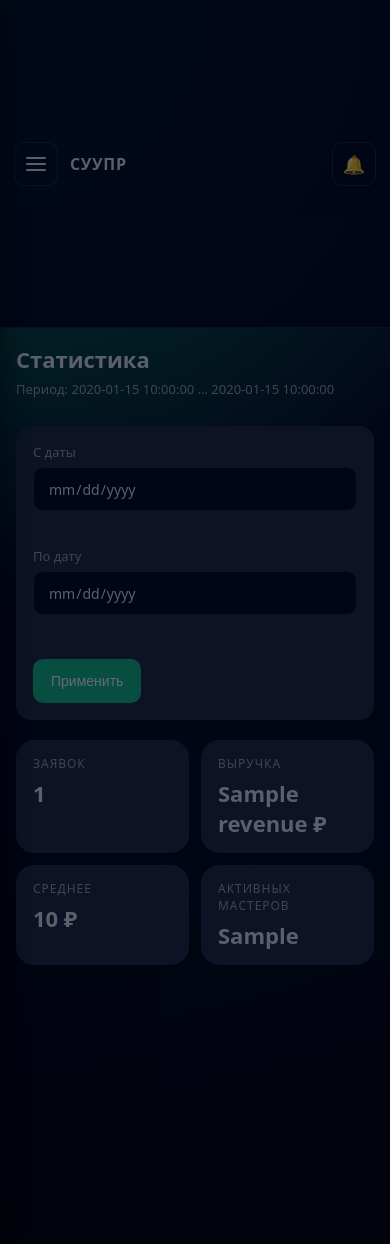
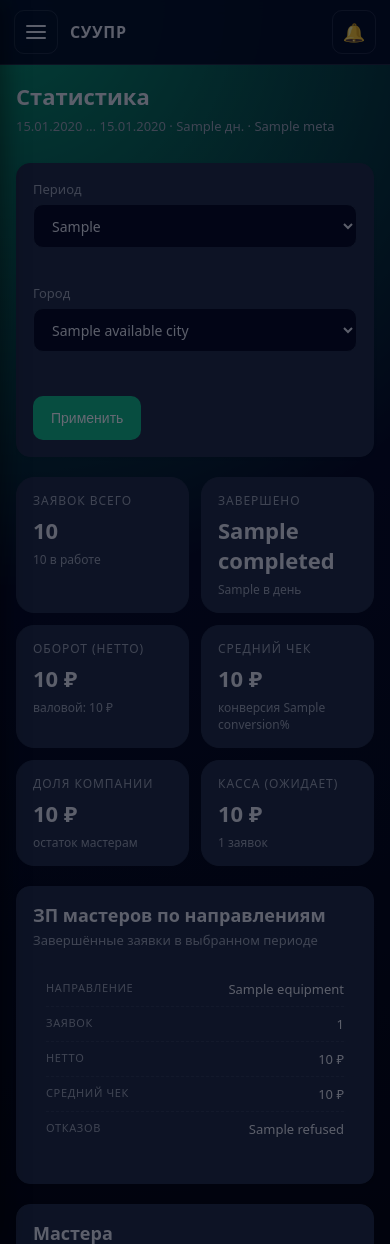
Before and after one commit to som1one/PromoutersWeb, a Python web app: template src/promouters/templates/stats.html in a window 390 px wide. Run offline with Jinja, Linux system fonts and the light colour scheme; the template is opened without the code that fills it: most values are stand-ins (such as "Sample title", 1, 10 or a date in 2020).

Commit message:
feat(W3): /admin/promoters page; stats template aligned with dashboard service; broader role access
- New /admin/promoters/{,id} for owner/branch_manager/ad_director/director, branch-scoped

- promoters.html + promoter_card.html (mobile card-stack tables, links to routes/payouts)

- masters_list now also accessible to branch_manager/ad_director

- stats.html rewritten to read dashboard.cards/equipment/masters/cities (period preset, city filter)

- CI smoke now hits /admin/promoters too

```diff
--- a/src/promouters/templates/base.html
+++ b/src/promouters/templates/base.html
@@ -81,6 +81,7 @@
       {% if role in ['owner','branch_manager','ad_director','director'] %}
       <div class="nav-group">
         <div class="nav-group-title">Промоутеры</div>
+        <a href="/admin/promoters" class="nav-link {% if active_page == 'promoters' %}active{% endif %}">🧑‍🤝‍🧑 Промоутеры</a>
         <a href="/admin/routes" class="nav-link {% if active_page == 'routes' %}active{% endif %}">🗺 Маршруты</a>
         <a href="/admin/payouts" class="nav-link {% if active_page == 'payouts' %}active{% endif %}">💰 Выплаты</a>
         <a href="/admin/expense-plans" class="nav-link {% if active_page == 'expense_plans' %}active{% endif %}">📒 Бюджеты</a>
--- a/src/promouters/templates/stats.html
+++ b/src/promouters/templates/stats.html
@@ -4,19 +4,43 @@
 <div class="page-header">
   <div>
     <h1 class="page-title">Статистика</h1>
-    <p class="page-subtitle">Период: {{ filter.date_from or '—' }} … {{ filter.date_to or '—' }}</p>
+    <p class="page-subtitle">
+      {% if dashboard.meta.date_from %}
+        {{ dashboard.meta.date_from.strftime('%d.%m.%Y') }} … {{ dashboard.meta.date_to.strftime('%d.%m.%Y') }} · {{ dashboard.meta.period_days }} дн.
+      {% else %}
+        Нет данных за период
+      {% endif %}
+      · {{ dashboard.meta.city_name or 'Все города' }}
+    </p>
   </div>
 </div>
 
 <form method="get" action="/admin/stats" class="card card-flat">
   <div class="form-row">
     <div class="form-group">
-      <label class="form-label">С даты</label>
-      <input type="date" name="date_from" value="{{ filter.date_from or '' }}">
+      <label class="form-label">Период</label>
+      <select name="period">
+        {% for p in available_periods %}
+        <option value="{{ p }}" {% if period == p %}selected{% endif %}>
+          {% if p == 'today' %}Сегодня
+          {% elif p == 'week' %}Неделя
+          {% elif p == 'month' %}Месяц
+          {% elif p == 'quarter' %}Квартал
+          {% elif p == 'year' %}Год
+          {% elif p == 'last_30' %}Последние 30 дней
+          {% else %}{{ p }}{% endif %}
+        </option>
+        {% endfor %}
+      </select>
     </div>
     <div class="form-group">
-      <label class="form-label">По дату</label>
-      <input type="date" name="date_to" value="{{ filter.date_to or '' }}">
+      <label class="form-label">Город</label>
+      <select name="city_id">
+        <option value="">Все города</option>
+        {% for c in available_cities %}
+        <option value="{{ c.id }}" {% if filter.city_id == c.id %}selected{% endif %}>{{ c.name }}</option>
+        {% endfor %}
+      </select>
     </div>
   </div>
   <div class="form-actions">
@@ -25,9 +49,83 @@
 </form>
 
 <div class="grid-cards">
-  <div class="kpi"><div class="kpi-label">Заявок</div><div class="kpi-value">{{ stats.orders_count or 0 }}</div></div>
-  <div class="kpi"><div class="kpi-label">Выручка</div><div class="kpi-value">{{ stats.revenue or 0 }} ₽</div></div>
-  <div class="kpi"><div class="kpi-label">Среднее</div><div class="kpi-value">{{ stats.avg_check or 0 }} ₽</div></div>
-  <div class="kpi"><div class="kpi-label">Активных мастеров</div><div class="kpi-value">{{ stats.active_masters or 0 }}</div></div>
+  <div class="kpi"><div class="kpi-label">Заявок всего</div><div class="kpi-value" data-stat="branch-total">{{ dashboard.cards.total }}</div><div class="kpi-delta">{{ dashboard.cards.in_progress }} в работе</div></div>
+  <div class="kpi"><div class="kpi-label">Завершено</div><div class="kpi-value" data-stat="branch-completed">{{ dashboard.cards.completed }}</div><div class="kpi-delta">{{ dashboard.cards.per_day }} в день</div></div>
+  <div class="kpi"><div class="kpi-label">Оборот (нетто)</div><div class="kpi-value" data-stat="branch-revenue">{{ '%.0f'|format(dashboard.cards.net_sum) }} ₽</div><div class="kpi-delta">валовой: {{ '%.0f'|format(dashboard.cards.gross_sum) }} ₽</div></div>
+  <div class="kpi"><div class="kpi-label">Средний чек</div><div class="kpi-value" data-stat="avg-check">{{ '%.0f'|format(dashboard.cards.avg_check) }} ₽</div><div class="kpi-delta">конверсия {{ dashboard.cards.conversion }}%</div></div>
+  <div class="kpi"><div class="kpi-label">Доля компании</div><div class="kpi-value">{{ '%.0f'|format(dashboard.cards.company_share) }} ₽</div><div class="kpi-delta">остаток мастерам</div></div>
+  <div class="kpi"><div class="kpi-label">Касса (ожидает)</div><div class="kpi-value">{{ '%.0f'|format(dashboard.cards.cash_pending_sum) }} ₽</div><div class="kpi-delta">{{ dashboard.cards.cash_pending_count }} заявок</div></div>
+</div>
+
+<div class="card" style="margin-top: 20px;">
+  <div class="card-header">
+    <h3 class="card-title">ЗП мастеров по направлениям</h3>
+    <p class="card-desc">Завершённые заявки в выбранном периоде</p>
+  </div>
+  <div class="table-wrap">
+    <table class="data-table data-table-stack">
+      <thead><tr><th>Направление</th><th>Заявок</th><th>Нетто</th><th>Средний чек</th><th>Отказов</th></tr></thead>
+      <tbody>
+      {% for eq in dashboard.equipment %}
+        <tr>
+          <td data-label="Направление">{{ eq.name }}</td>
+          <td data-label="Заявок">{{ eq.count }}</td>
+          <td data-label="Нетто">{{ '%.0f'|format(eq.net_sum) }} ₽</td>
+          <td data-label="Средний чек">{{ '%.0f'|format(eq.avg_check) }} ₽</td>
+          <td data-label="Отказов">{{ eq.refused }}</td>
+        </tr>
+      {% else %}
+        <tr><td colspan="5" class="empty-state">Нет завершённых заявок</td></tr>
+      {% endfor %}
+      </tbody>
+    </table>
+  </div>
+</div>
+
+<div class="card">
+  <div class="card-header">
+    <h3 class="card-title">Мастера</h3>
+    <p class="card-desc">Топ по выручке за период</p>
+  </div>
+  <div class="table-wrap">
+    <table class="data-table data-table-stack">
+      <thead><tr><th>Мастер</th><th>Заявок</th><th>Нетто</th><th>Средний чек</th><th>Конверсия</th></tr></thead>
+      <tbody>
+      {% for m in dashboard.masters %}
+        <tr>
+          <td data-label="Мастер">{{ m.name }}</td>
+          <td data-label="Заявок">{{ m.count }}</td>
+          <td data-label="Нетто">{{ '%.0f'|format(m.net_sum) }} ₽</td>
+          <td data-label="Средний чек">{{ '%.0f'|format(m.avg_check) }} ₽</td>
+          <td data-label="Конверсия">{{ m.conversion }}%</td>
+        </tr>
+      {% else %}
+        <tr><td colspan="5" class="empty-state">Нет данных</td></tr>
+      {% endfor %}
+      </tbody>
+    </table>
+  </div>
+</div>
+
+<div class="card">
+  <div class="card-header">
+    <h3 class="card-title">По городам</h3>
+  </div>
+  <div class="table-wrap">
+    <table class="data-table data-table-stack">
+      <thead><tr><th>Город</th><th>Заявок</th><th>Нетто</th></tr></thead>
+      <tbody>
+      {% for c in dashboard.cities %}
+        <tr>
+          <td data-label="Город">{{ c.name }}</td>
+          <td data-label="Заявок">{{ c.count }}</td>
+          <td data-label="Нетто">{{ '%.0f'|format(c.net_sum) }} ₽</td>
+        </tr>
+      {% else %}
+        <tr><td colspan="3" class="empty-state">Нет данных</td></tr>
+      {% endfor %}
+      </tbody>
+    </table>
+  </div>
 </div>
 {% endblock %}
--- a/src/promouters/web/router.py
+++ b/src/promouters/web/router.py
@@ -23,6 +23,7 @@ from promouters.web import (
     notifications as notifications_router,
     orders as orders_router,
     payouts as payouts_router,
+    promoters as promoters_router,
     routes_promoter as routes_promoter_router,
     sd as sd_router,
     stats as stats_router,
@@ -37,6 +38,7 @@ web_router.include_router(auth_router.router)
 web_router.include_router(dashboard_router.router)
 web_router.include_router(orders_router.router, prefix="/orders")
 web_router.include_router(masters_router.router, prefix="/masters")
+web_router.include_router(promoters_router.router, prefix="/promoters")
 web_router.include_router(cities_router.router, prefix="/cities")
 web_router.include_router(commission_router.router, prefix="/commission")
 web_router.include_router(cash_router.router, prefix="/cash")
```
Also changed, not shown: src/promouters/templates/promoter_card.html (added, +37 -0 lines), src/promouters/templates/promoters.html (added, +44 -0 lines), src/promouters/web/masters.py (+32 -13 lines), src/promouters/web/promoters.py (added, +77 -0 lines), .github/workflows/deploy.yml.
